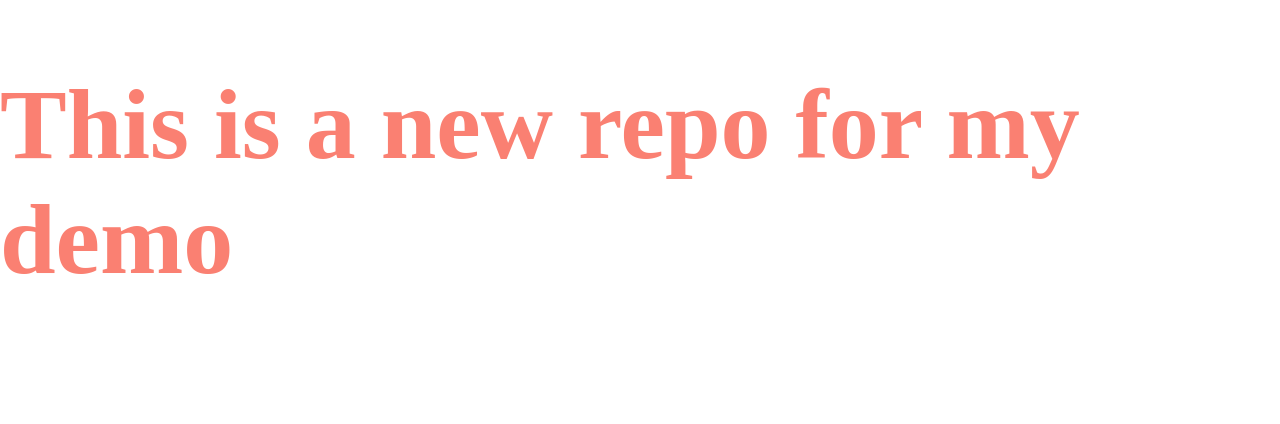
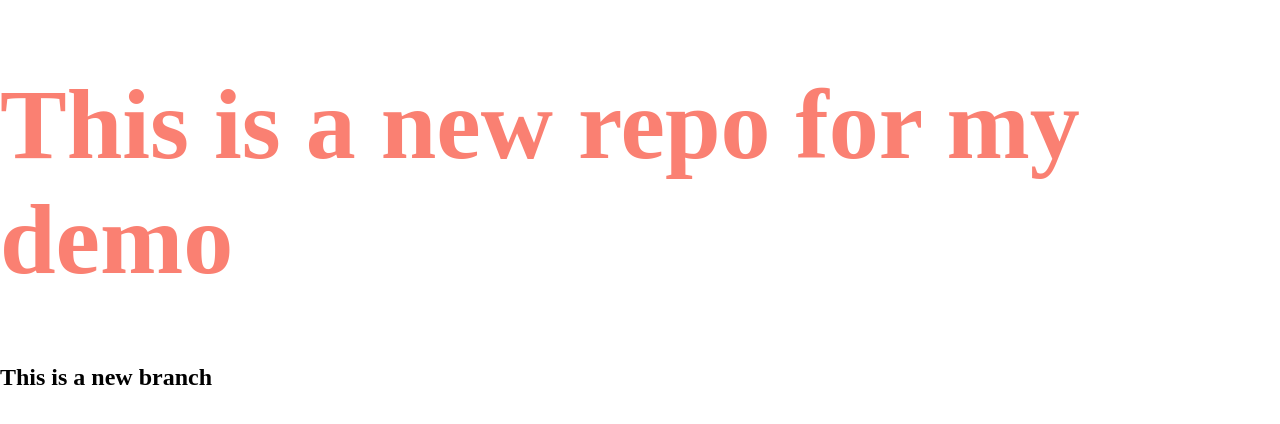
Before and after one commit to mishrasatyam1012/localReepo, a plain HTML site: page index.html in a window 1280 px wide. Drawn offline with Linux system fonts and the light colour scheme.

Commit message:
changed to check feature1

```diff
--- a/index.html
+++ b/index.html
@@ -8,5 +8,6 @@
 </head>
 <body>
     <h1>This  is a new repo for my demo</h1>
+    <h2>This is a new branch</h2>
 </body>
 </html>
```
